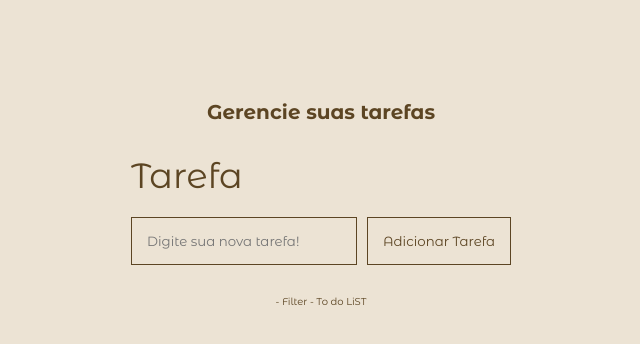
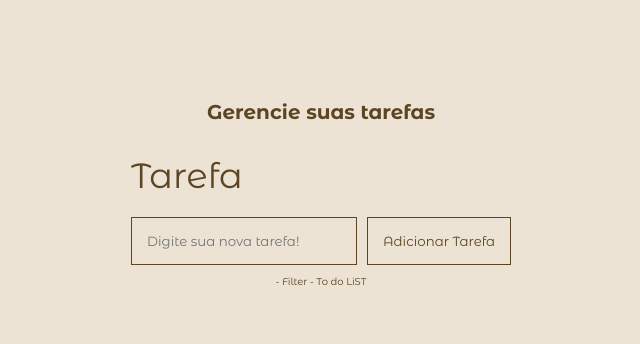
Before and after one commit to Caiobaldudev/caio-task-manager-acqa, a React (Vite) app: page / in a window 1280 px wide. Shown: the top 344 px of the page, without its empty margins (327-967 px from the left). Built offline with nearby package versions, Linux system fonts and the light colour scheme.

Commit message:
feat: some global styles

```diff
--- a/src/global.css
+++ b/src/global.css
@@ -21,6 +21,14 @@ body {
 
 h1, h2, h3, h4, p {
   margin: 0;
+}
+
+h1 {
+  margin-bottom: 2rem;
+}
+
+h2 {
+  margin-bottom: .5rem;
 }
 
 ul, li {
@@ -47,7 +55,7 @@ button, input {
   display: flex;
   flex-direction: column;
   align-items: center;
-  gap: 3rem;
+  gap: 1rem;
   padding: 0 2rem;
   margin-top: 10rem;
 }
```
